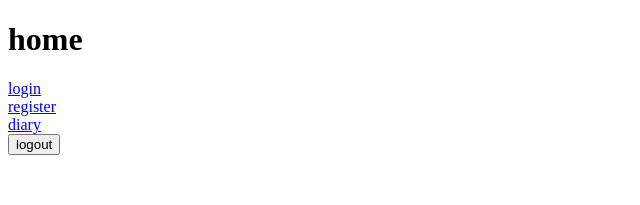
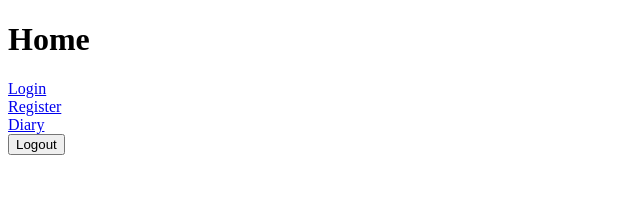
Before and after one commit to CaffeineJUN/portal_project, a React (Create React App) app in the folder diary/front/: page / in a window 1280 px wide. Shown: the top 205 px of the page, without its empty margins (0-640 px from the left). Built offline with nearby package versions, Linux system fonts and the light colour scheme.

Commit message:
이미지 생성 경로 수정 및 화면에 이미지 렌더링

```diff
--- a/diary/front/src/components/Diary/DiaryPage.jsx
+++ b/diary/front/src/components/Diary/DiaryPage.jsx
@@ -1,5 +1,6 @@
 import React, {useEffect, useState} from 'react'
 import {useDispatch} from 'react-redux'
+import {useNavigate} from 'react-router-dom'
 import {diaryCreate, diaryShow} from '../../_actions/diaryAction'
 
 const DiaryPage = () => {
@@ -23,20 +24,19 @@ const DiaryPage = () => {
         for (let key of formData.keys()) {
             console.log(key)
         }
-
-        // FormData의 value 확인
+        // FormData의 value 확인-
         for (let value of formData.values()) {
             console.log(value)
         }
 
         dispatch(diaryCreate(formData)).then(res => {
             console.log(res)
+            window.location.replace('/diary')
         })
     }
 
     useEffect(() => {
         dispatch(diaryShow()).then(res => {
-            console.log(res.payload)
             setDiarys(res.payload)
         })
     }, [])
@@ -44,11 +44,11 @@ const DiaryPage = () => {
     const RenderDiarys =
         diarys &&
         diarys.map((diary, index) => {
-            console.log(diary)
+            const imgroot = `${diary.imagePath.substr(55)}`
             return (
                 <li key={index}>
                     <div>
-                        <img src={diary.imagePath} alt="img" />
+                        <img src={imgroot} alt="img" width="50px" height="50px" />
                     </div>
                     <div>{diary.content}</div>
                 </li>
@@ -57,6 +57,9 @@ const DiaryPage = () => {
 
     return (
         <div>
+            <div>
+                <a href="/">Home</a>
+            </div>
             <form onSubmit={hadleSubmit}>
                 <label htmlFor="">한줄일기</label>
                 <input type="text" name="text" value={text} onChange={handleInputChange} />
--- a/diary/front/src/components/Home/HomePage.jsx
+++ b/diary/front/src/components/Home/HomePage.jsx
@@ -18,17 +18,17 @@ const HomePage = () => {
 
     return (
         <div>
-            <h1>home</h1>
+            <h1>Home</h1>
             <div>
-                <a href="/login">login</a>
+                <a href="/login">Login</a>
             </div>
             <div>
-                <a href="/register">register</a>
+                <a href="/register">Register</a>
             </div>
             <div>
-                <a href="/diary">diary</a>
+                <a href="/diary">Diary</a>
             </div>
-            <button onClick={hadleLogout}>logout</button>
+            <button onClick={hadleLogout}>Logout</button>
         </div>
     )
 }
```
Also changed, not shown: 2 other files (tests, documents, lock files or other folders).
